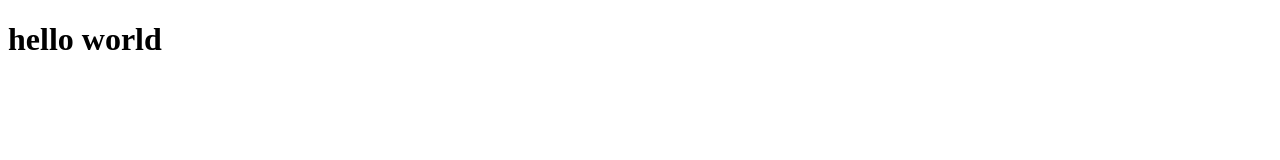
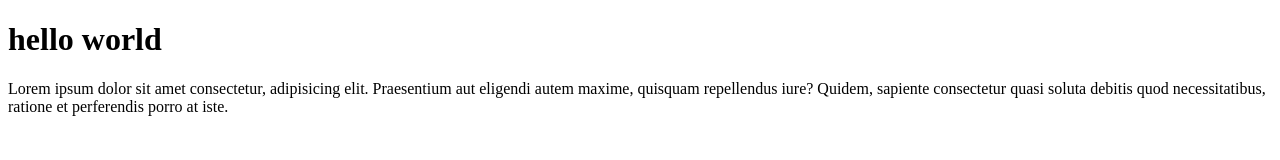
Before and after one commit to ydannielmamede/git-github, a plain HTML site: page index.html in a window 1280 px wide. Drawn offline with Linux system fonts and the light colour scheme.

Commit message:
Adicionar paragrafo ao index.html

```diff
--- a/index.html
+++ b/index.html
@@ -6,7 +6,7 @@
     <title>Document</title>
 </head>
 <body>
-
     <h1>hello world</h1>
+    <p>Lorem ipsum dolor sit amet consectetur, adipisicing elit. Praesentium aut eligendi autem maxime, quisquam repellendus iure? Quidem, sapiente consectetur quasi soluta debitis quod necessitatibus, ratione et perferendis porro at iste.</p>
 </body>
 </html>
```
